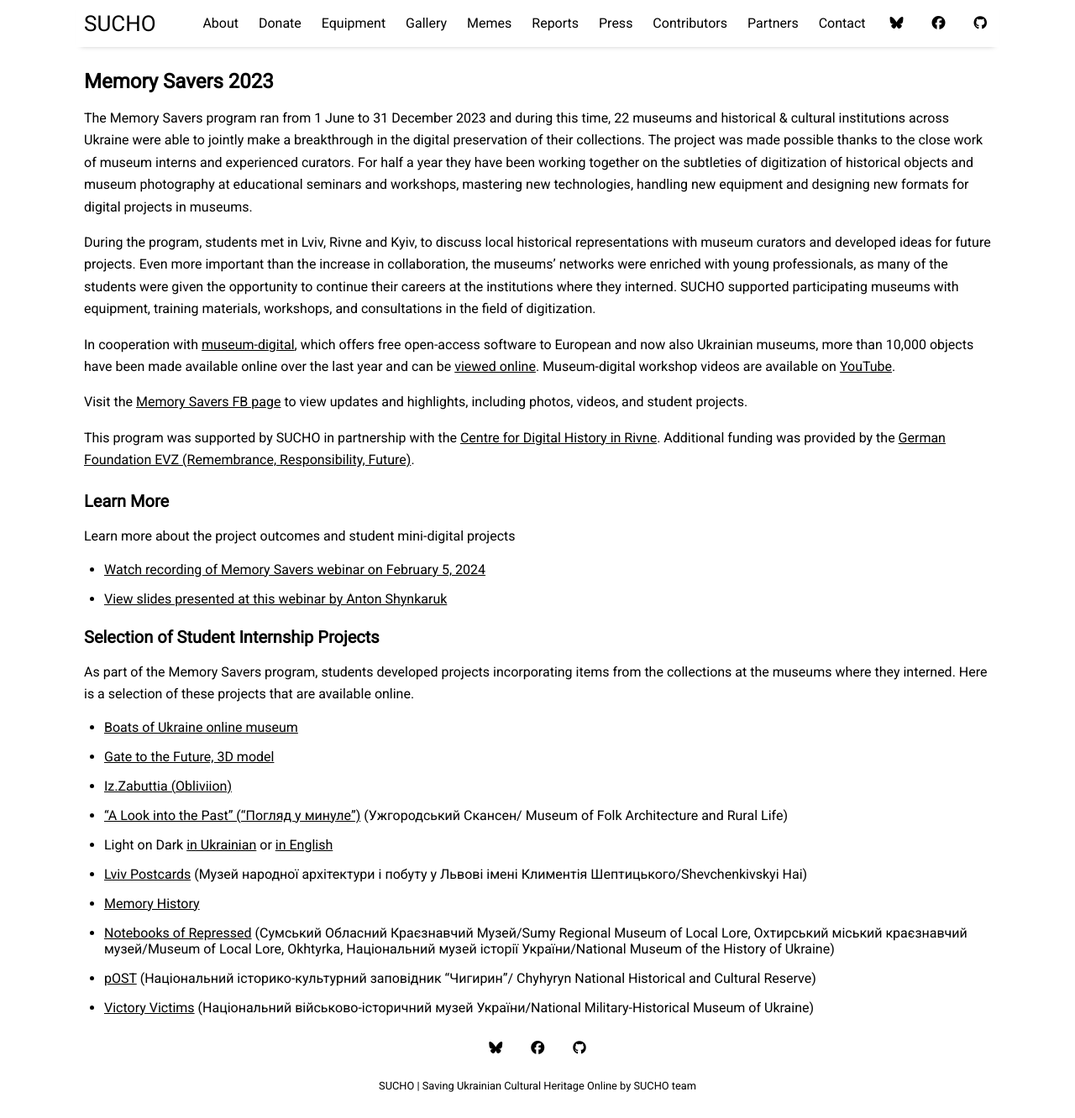
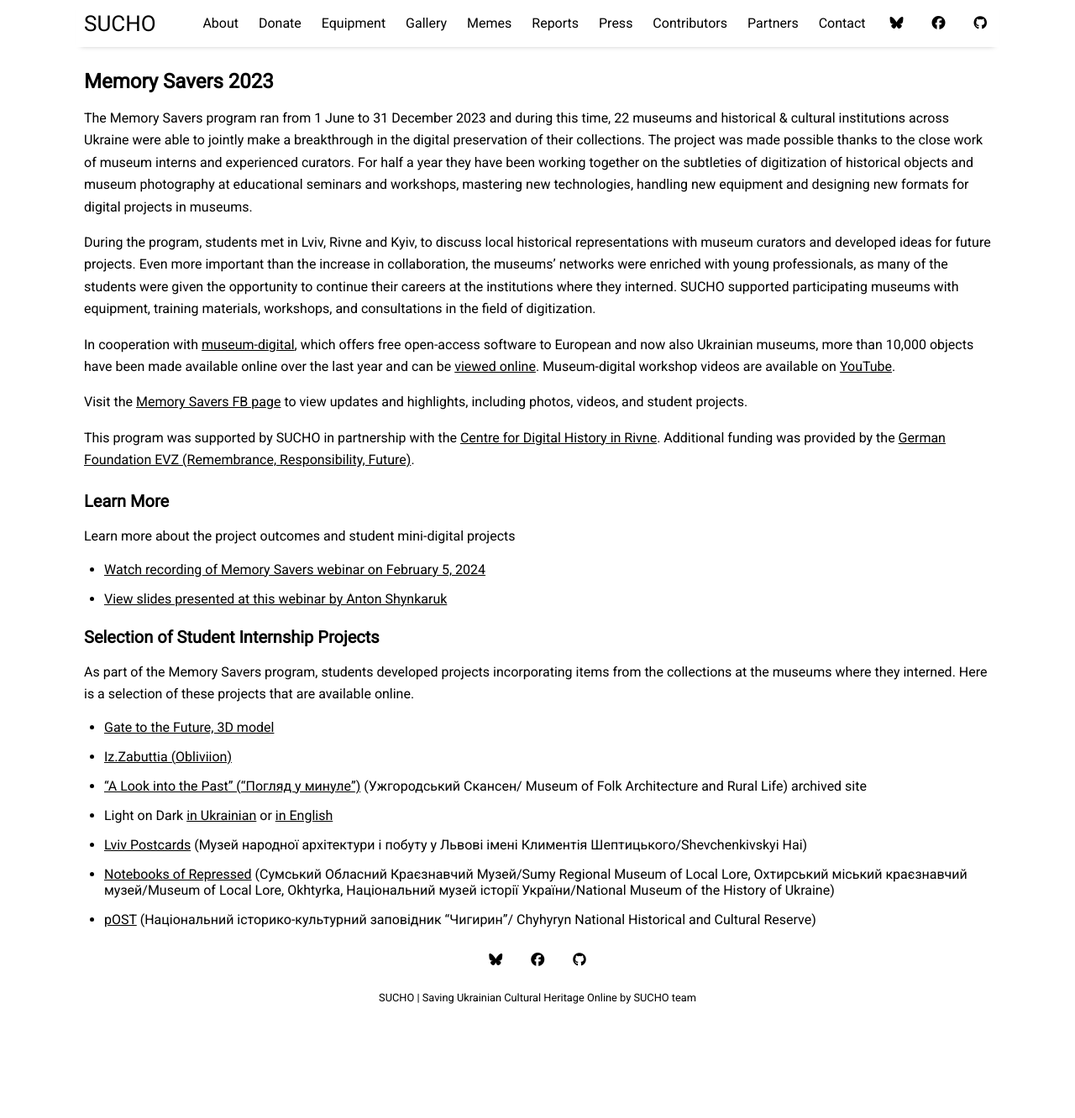
Before and after one commit to sucho-archiving/sucho-archiving.github.io, a Jekyll site: the page built from pages/memorysavers.md, in a window 1280 px wide and 1332 px high. Shown: the whole window at 84% size. Built offline with Jekyll 4.4.1, drawn with Linux system fonts in a browser that asks for light colours.

Commit message:
Update memorysavers.md
updated links for public projects; some have been archived or are no longer online.

```diff
--- a/pages/memorysavers.md
+++ b/pages/memorysavers.md
@@ -26,15 +26,12 @@
 
 As part of the Memory Savers program, students developed projects incorporating items from the collections at the museums where they interned. Here is a selection of these projects that are available online.
 
-- [Boats of Ukraine online museum](https://boatmuseum.online/index_en.html)
 - [Gate to the Future, 3D model](https://sketchfab.com/3d-models/tower-binary-be24c2054ed64e8899a2e561a028a5f0?fbclid=IwAR100XMT2BTtHyAnfXDQv9HMzyl7bMLWEKjhXvI2msw73Gg-D39PdtZztXA)
 - [Iz.Zabuttia (Obliviion)](https://www.instagram.com/iz.zabuttia)
-- [“A Look into the Past” ("Погляд у минуле”)](https://www.a-look-into-the-past.com/) (Ужгородський Скансен/
-Museum of Folk Architecture and Rural Life)
+- [“A Look into the Past” ("Погляд у минуле”)](https://web.archive.org/web/20251113133752/https://www.a-look-into-the-past.com/) (Ужгородський Скансен/
+Museum of Folk Architecture and Rural Life) archived site
 - Light on Dark [in Ukrainian](https://drive.google.com/file/d/1UvUSWUdL0e30ua9rKol68IRvctgiXxVi/view?usp=sharing) or [in English](https://drive.google.com/file/d/1pj-6X9tF0TSZJYti5XbpCJeKmOzdW5za/view?usp=sharing)
 - [Lviv Postcards](https://ua.museum-digital.org/objects?s=collection%3A357%20sort%3Ainvno) (Музей народної архітектури і побуту у Львові імені Климентія Шептицького/Shevchenkivskyi Hai)
-- [Memory History](https://www.canva.com/design/DAF2PDKOdW8/p2fF6WmuMQhZ0XD4dEpgKg/view)
 - [Notebooks of Repressed](https://youtu.be/8FICT_I7Edk) (Сумський Обласний Краєзнавчий Музей/Sumy Regional Museum of Local Lore, Охтирський міський краєзнавчий музей/Museum of Local Lore, Okhtyrka, Національний музей історії України/National Museum of the History of Ukraine)
 - [pOST](https://www.youtube.com/@pOST-bc3zj) (Національний історико-культурний заповідник "Чигирин"/
 Chyhyryn National Historical and Cultural Reserve)
-- [Victory Victims](https://www.victory-victims.com/) (Національний військово-історичний музей України/National Military-Historical Museum of Ukraine)
```
